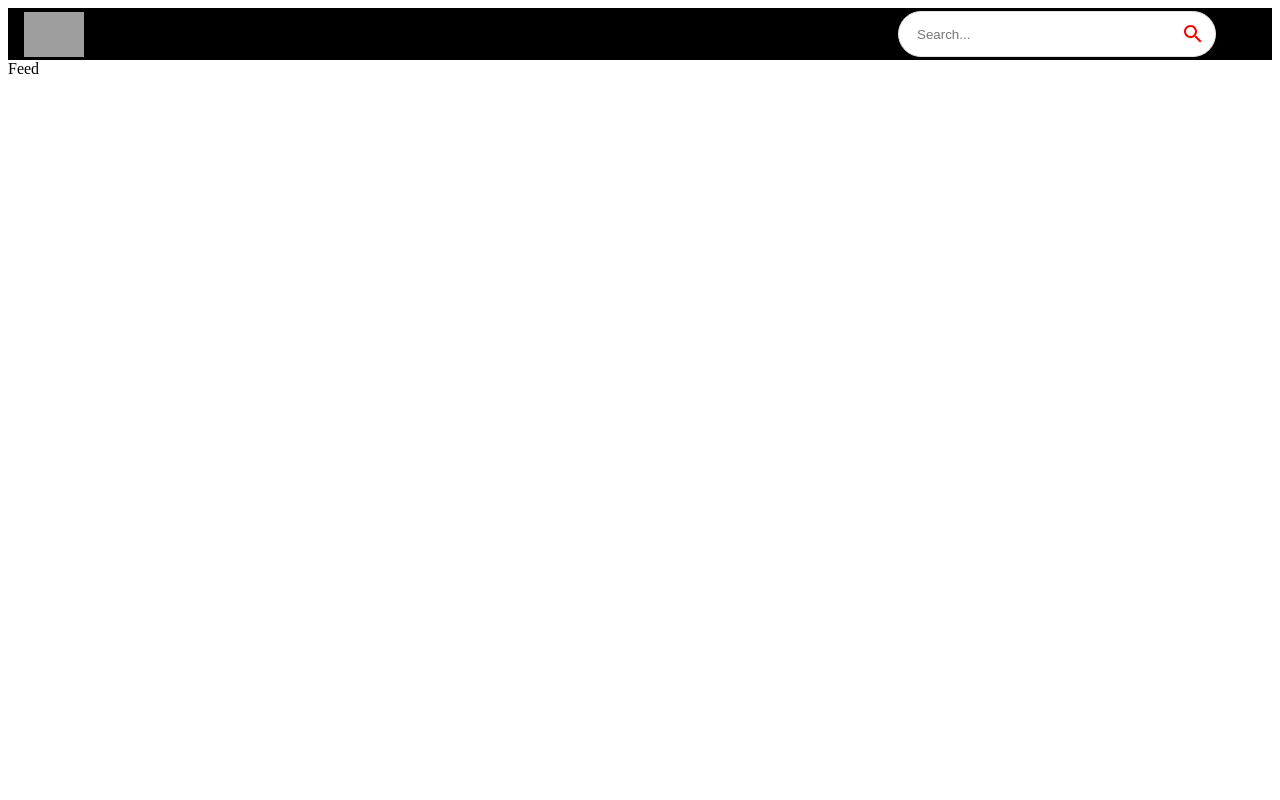
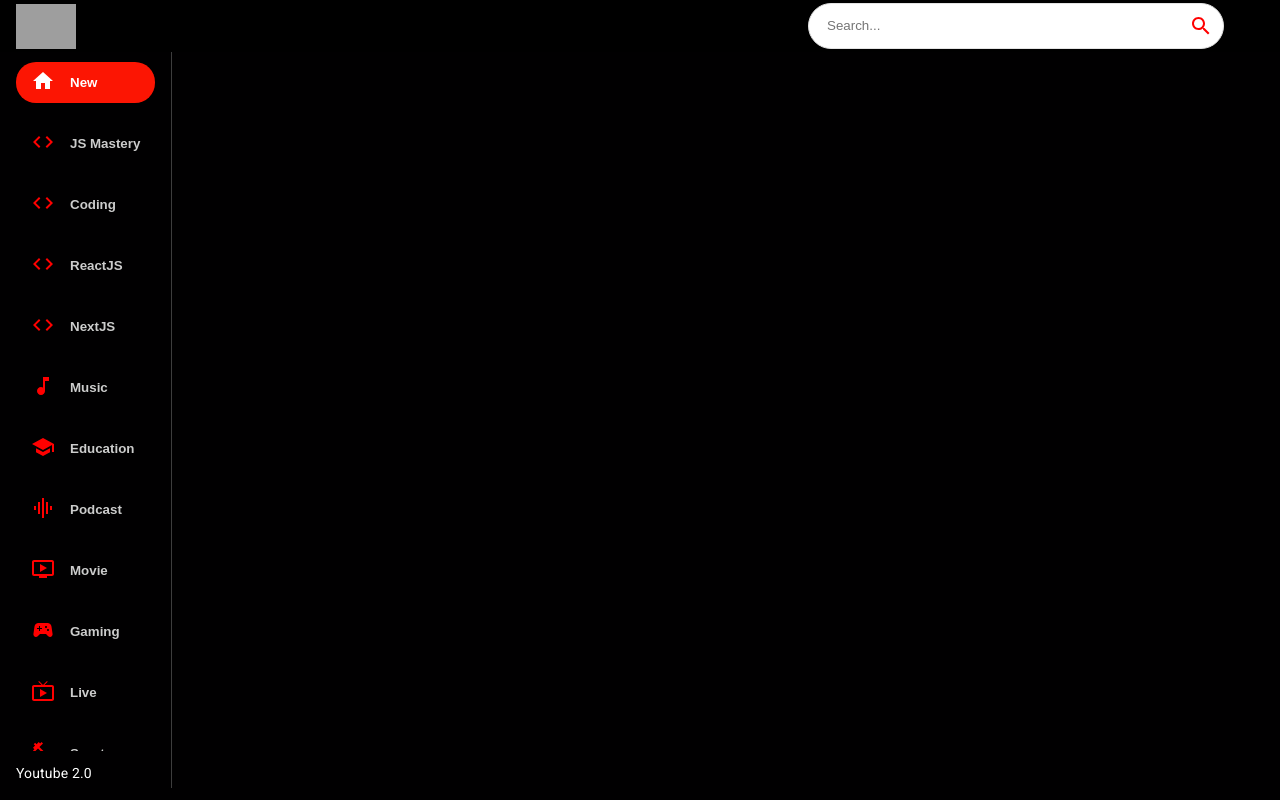
Before and after one commit to Palash1104/Youtube-2.0, a React (Create React App) app: page / in a window 1280 px wide. Built offline with nearby package versions, Linux system fonts and the light colour scheme; grey boxes are pictures that could not be loaded.

Commit message:
Sidebar completed

```diff
--- a/src/components/Feed.jsx
+++ b/src/components/Feed.jsx
@@ -1,9 +1,23 @@
-import React from 'react'
+import { Box, Typography, Stack } from "@mui/material";
+import Sidebar from "./Sidebar";
 
 const Feed = () => {
   return (
-    <div>Feed</div>
-  )
-}
+    <Stack sx={{ flexDirection: { sx: "column", md: "row" } }}>
+      <Box
+        sx={{
+          height: { sx: "auto", md: "92vh" },
+          borderRight: "1px solid #3d3d3d",
+          px: { sx: 0, md: 2 },
+        }}
+      >
+        <Sidebar />
+        <Typography variant="body2" sx={{ mt: 1.5, color: "#fff" }}>
+          Youtube 2.0
+        </Typography>
+      </Box>
+    </Stack>
+  );
+};
 
-export default Feed
+export default Feed;
--- a/src/components/Navbar.jsx
+++ b/src/components/Navbar.jsx
@@ -1,6 +1,5 @@
 import { Stack } from "@mui/material";
 import { Link } from "react-router-dom";
-
 import { logo } from "../utils/constants";
 import SearchBar from "./SearchBar";
 
@@ -16,8 +15,7 @@ const Navbar = () => {
         height: "20px",
         top: 0,
         justifyContent: "space-between",
-        marginX: 0,
-        marginY: 0,
+        mx: 0,
       }}
     >
       <Link to="/" style={{ display: "flex", alignItems: "center" }}>
--- a/src/components/SearchBar.jsx
+++ b/src/components/SearchBar.jsx
@@ -14,10 +14,6 @@ const SearchBar = () => {
         pl: 2,
         boxShadow: "none",
         mr: { sm: 5 },
-        width: 300,
-        display: "flex",
-        alignItems: "center",
-        justifyContent: "space-between",
       }}
     >
       <input
@@ -25,7 +21,6 @@ const SearchBar = () => {
         placeholder="Search..."
         value=""
         onChange={() => {}}
-        style={{ border: "none", outline: "none" }}
       />
       <IconButton type="submit" sx={{ p: "10px", color: "red" }}>
         <Search />
--- /dev/null
+++ b/src/components/Sidebar.jsx
@@ -0,0 +1,41 @@
+import React from "react";
+import { categories } from "../utils/constants";
+import { Stack } from "@mui/material";
+
+const selectedCategory = "New";
+
+const Sidebar = () => (
+  <Stack
+    direction="row"
+    sx={{
+      overflowY: "auto",
+      height: { sx: "auto", md: "95%" },
+      flexDirection: { md: "column" },
+    }}
+  >
+    {categories.map((e) => (
+      <button
+        className="category-btn"
+        style={{
+          color: "white",
+          backgroundColor: e.name === selectedCategory && "#FC1503",
+        }}
+        key={e.name}
+      >
+        <span
+          style={{
+            color: e.name === selectedCategory ? "white" : "red",
+            marginRight: "15px",
+          }}
+        >
+          {e.icon}
+        </span>
+        <span style={{ opacity: e.name === selectedCategory ? "1" : "0.8" }}>
+          {e.name}
+        </span>
+      </button>
+    ))}
+  </Stack>
+);
+
+export default Sidebar;
--- a/src/components/index.js
+++ b/src/components/index.js
@@ -4,3 +4,4 @@ export { default as VideoDetail } from './VideoDetail';
 export { default as ChannelDetail } from './ChannelDetail';
 export { default as Navbar } from './Navbar';
 export { default as SearchBar } from './SearchBar';
+export { default as Sidebar } from './Sidebar';
--- /dev/null
+++ b/src/index.css
@@ -0,0 +1,89 @@
+html,
+body {
+  margin: 0;
+  padding: 0;
+  box-sizing: border-box;
+  background-color: #010001;
+}
+
+a {
+  text-decoration: none;
+  color: black;
+}
+
+::-webkit-scrollbar {
+  width: 0px;
+  height: 5px;
+}
+
+::-webkit-scrollbar-thumb {
+  background-color: rgb(114, 113, 113);
+  border-radius: 10px;
+  height: 200px;
+}
+
+::-webkit-scrollbar-track {
+  background-color: transparent;
+}
+
+.category-btn:hover {
+  background-color: #fc1503 !important;
+  color: white !important;
+}
+
+.category-btn:hover span {
+  color: white !important;
+}
+
+.react-player {
+  height: 77vh !important;
+  width: 100% !important;
+}
+
+.search-bar {
+  border: none;
+  outline: none;
+  width: 350px;
+}
+
+.category-btn {
+  font-weight: bold !important;
+  text-transform: capitalize;
+  display: flex;
+  align-items: center;
+  justify-content: start;
+  cursor: pointer;
+  background: transparent;
+  outline: none;
+  border: none;
+
+  padding: 7px 15px;
+  margin: 10px 0px;
+  border-radius: 20px;
+  transition: all 0.3s ease;
+}
+
+@media screen and (max-width: 900px) {
+  .category-btn {
+    margin: 10px;
+  }
+}
+
+@media screen and (max-width: 800px) {
+  .copyright {
+    display: none !important;
+  }
+}
+
+@media screen and (max-width: 600px) {
+  .scroll-horizontal {
+    overflow: auto !important;
+  }
+
+  .react-player {
+    height: 45vh !important;
+  }
+  .search-bar {
+    width: 200px;
+  }
+}
--- a/src/index.js
+++ b/src/index.js
@@ -1,5 +1,7 @@
 import React from "react";
 import ReactDOM from "react-dom";
+
 import App from "./App";
+import './index.css'
 
 ReactDOM.render(<App />, document.getElementById("root"));
```
Also changed, not shown: 1 other file (tests, documents, lock files or other folders).
